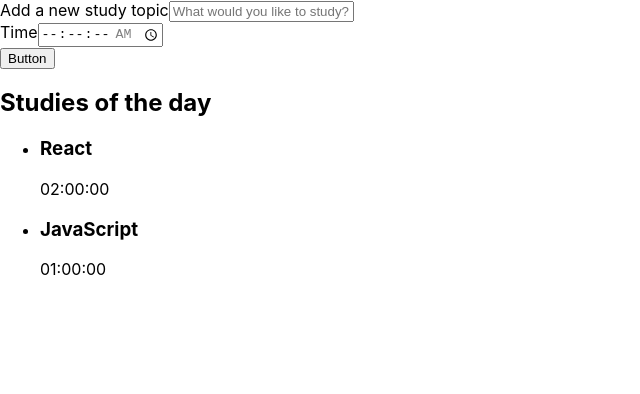
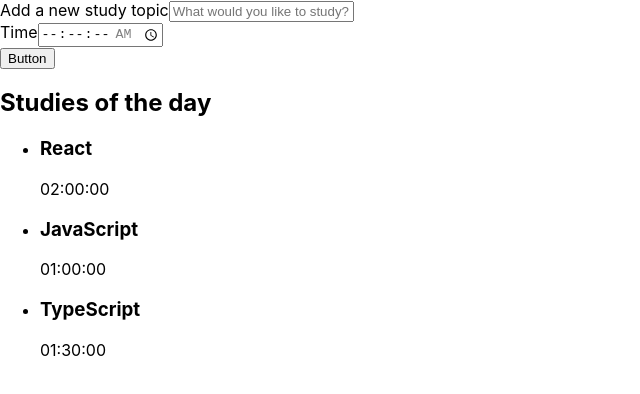
Before and after one commit to artenlf/react-typescript-studies, a React (Create React App) app: page / in a window 1280 px wide. Shown: the top 394 px of the page, without its empty margins (0-640 px from the left). Built offline with nearby package versions, Linux system fonts and the light colour scheme.

Commit message:
Codes - Lesson 4 - dinamic list

```diff
--- a/src/components/List/List.tsx
+++ b/src/components/List/List.tsx
@@ -1,18 +1,30 @@
 import React from "react";
 
 function List() {
+  const tasks = [
+    {
+      task: "React",
+      time: "02:00:00",
+    },
+    {
+      task: "JavaScript",
+      time: "01:00:00",
+    },
+    {
+      task: "TypeScript",
+      time: "01:30:00",
+    },
+  ];
   return (
     <aside>
       <h2>Studies of the day</h2>
       <ul>
-        <li>
-          <h3>React</h3>
-          <span>02:00:00</span>
-        </li>
-        <li>
-          <h3>JavaScript</h3>
-          <span>01:00:00</span>
-        </li>
+        {tasks.map((item, index) => (
+          <li key={index}>
+            <h3>{item.task}</h3>
+            <span>{item.time}</span>
+          </li>
+        ))}
       </ul>
     </aside>
   );
```
